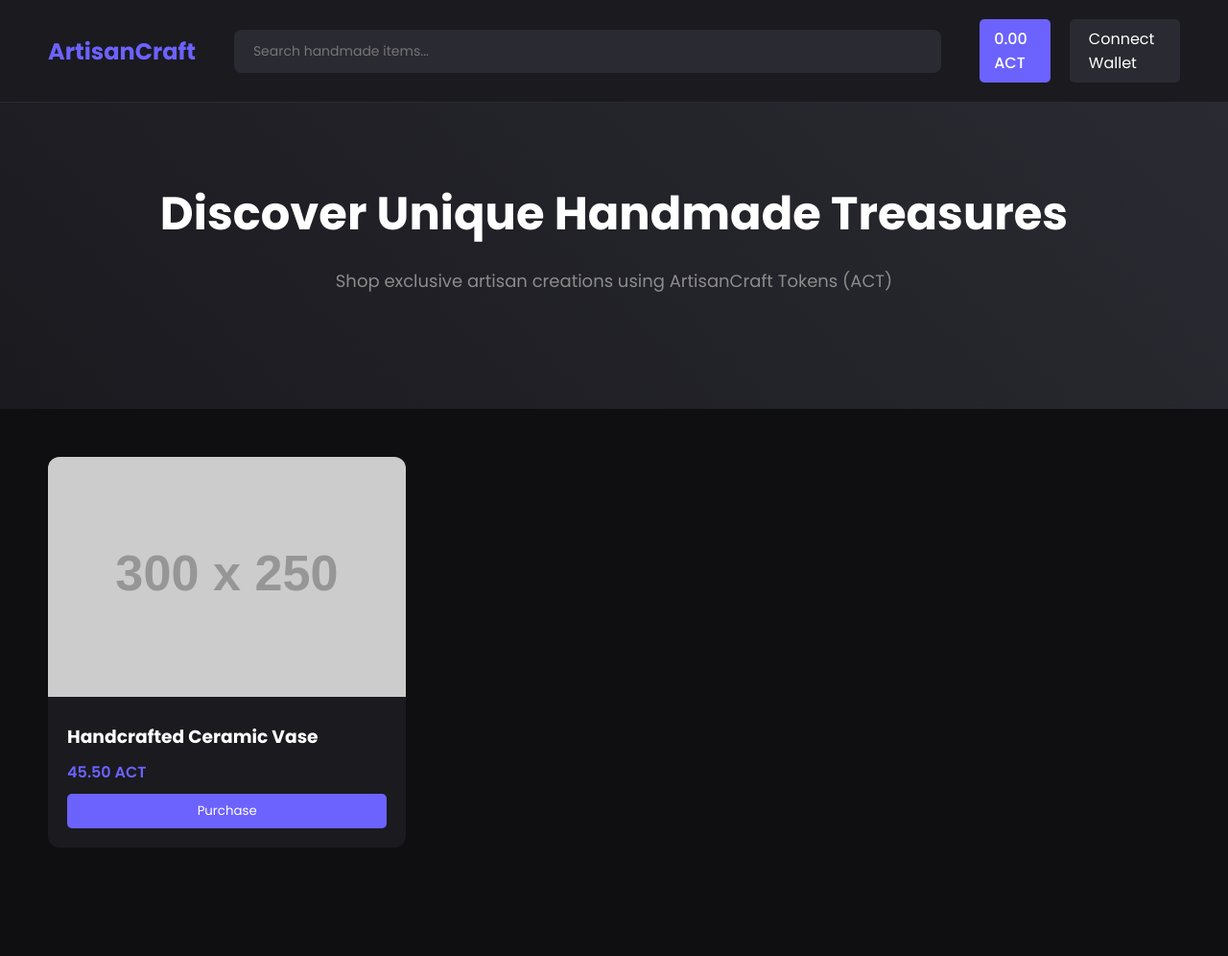
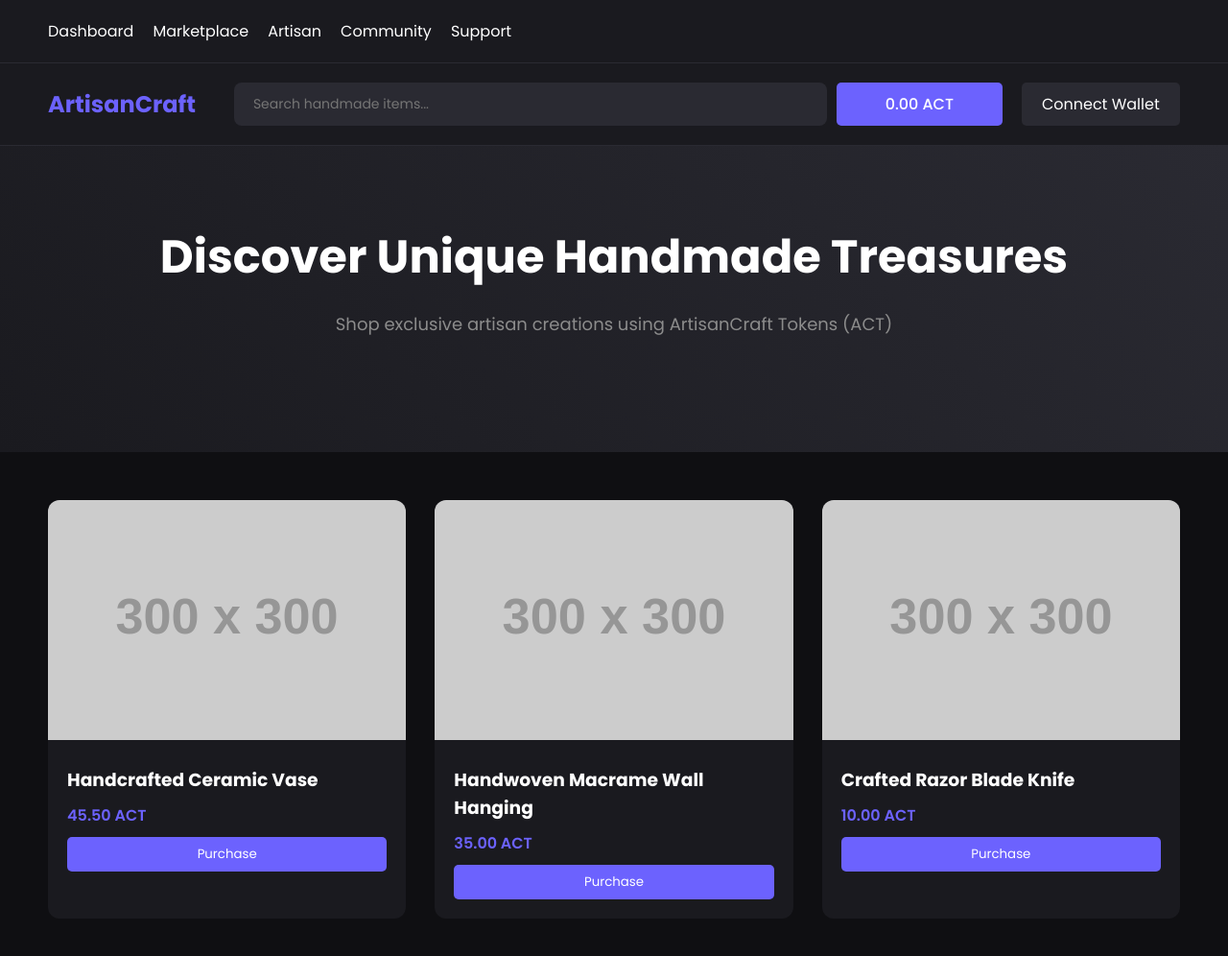
Before and after one commit to octoprograms/ArtisanCraft, a plain HTML site: page scr/index.html in a window 1280 px wide. Shown: the whole page at 96% size. Before the commit the page ends 933 px from the top, so only its background shows below. Drawn offline with Linux system fonts and the light colour scheme; placeholder pictures from the web are drawn by us.

Commit message:
Update README and enhance index.html with navigation links and product cards; improve styles for better layout and usability

```diff
--- a/scr/index.html
+++ b/scr/index.html
@@ -20,6 +20,16 @@
 <body>
     <!-- Navigation bar -->
     <nav class="navbar">
+        <!-- Navigation links -->
+        <ul class="nav-links">
+            <li><a href="#dashboard">Dashboard</a></li>
+            <li><a href="#marketplace">Marketplace</a></li>
+            <li><a href="#artisan">Artisan</a></li>
+            <li><a href="#community">Community</a></li>
+            <li><a href="#support">Support</a></li>
+        </ul>
+    </nav>
+    <nav class="navbar">
         <!-- Logo section -->
         <div class="logo">ArtisanCraft</div>
 
@@ -29,7 +39,7 @@
         </div>
 
         <!-- Wallet section -->
-        <div class="wallet-section"></div>
+        <div class="wallet-section">
             <!-- Display token balance -->
             <div class="token-balance">0.00 ACT</div>
             <!-- Button to connect wallet -->
@@ -50,7 +60,7 @@
         <!-- Product card -->
         <div class="product-card">
             <!-- Product image -->
-            <img src="https://via.placeholder.com/300x250" alt="Product" class="product-image">
+            <img src="https://via.placeholder.com/300" alt="Product" class="product-image">
             <!-- Product details -->
             <div class="product-details">
                 <!-- Product name -->
@@ -61,7 +71,34 @@
                 <button class="buy-button" onclick="handleBuy()">Purchase</button>
             </div>
         </div>
-        <!-- Add more product cards similarly -->
+        <!-- Product card -->
+        <div class="product-card">
+            <!-- Product image -->
+            <img src="https://via.placeholder.com/300" alt="Product" class="product-image">
+            <!-- Product details -->
+            <div class="product-details">
+                <!-- Product name -->
+                <h3>Handwoven Macrame Wall Hanging</h3>
+                <!-- Product price -->
+                <p class="product-price">35.00 ACT</p>
+                <!-- Purchase button -->
+                <button class="buy-button" onclick="handleBuy()">Purchase</button>
+            </div>
+        </div>
+        <!--Product card-->
+        <div class="product-card">
+            <!-- Product image -->
+            <img src="https://via.placeholder.com/300" alt="Product" class="product-image">
+            <!-- Product details -->
+            <div class="product-details">
+                <!-- Product name -->
+                 <h3>Crafted Razor Blade Knife</h3>
+                 <!-- Product price -->
+                <p class="product-price">10.00 ACT</p>
+                <!-- Purchase button -->
+                <button class="buy-button" onclick="handleBuy()">Purchase</button>
+            </div>
+        </div>
     </div>
 
     <!-- Link to external JavaScript file -->
--- a/scr/styles.css
+++ b/scr/styles.css
@@ -18,6 +18,28 @@ body {
     border-bottom: 1px solid #2a2a32;
 }
 
+.nav-links {
+    list-style: none;
+    display: flex;
+    gap: 20px;
+}
+
+.nav-links li {
+    display: inline;
+}
+
+.nav-links a {
+    color: #ffffff;
+    text-decoration: none;
+    font-size: 16px;
+    transition: color 0.3s;
+}
+
+.nav-links a:hover {
+    color: #6c62fe;
+}
+
+
 .logo {
     font-size: 24px;
     font-weight: 700;
@@ -32,7 +54,7 @@ body {
 }
 
 .search-input {
-    width: 100%;
+    width: 80%;
     padding: 12px 20px;
     background: #2a2a32;
     border: none;
@@ -42,22 +64,27 @@ body {
 }
 
 .wallet-section {
-    display: flex;
+    display: contents;
     align-items: center;
-    margin-left: 40px;
 }
 
 .token-balance {
+    text-align: center;
     background: #6c62fe;
-    padding: 8px 15px;
+    width: 20%;
+    padding: 10px 30px;
     border-radius: 5px;
     margin-right: 20px;
     font-weight: 500;
+    margin-left: 10px;
 }
 
 .connect-wallet {
+    text-wrap: none;
+    text-align: center;
     background: #2a2a32;
-    padding: 8px 20px;
+    width: 20%;
+    padding: 10px 20px;
     border-radius: 5px;
     cursor: pointer;
     transition: 0.3s;
```
Also changed, not shown: 1 other file.
